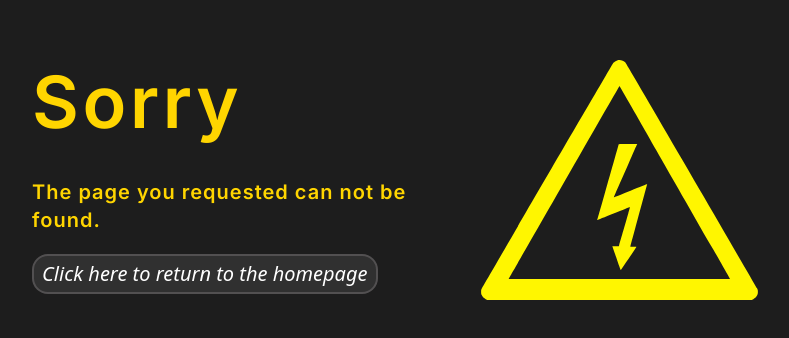
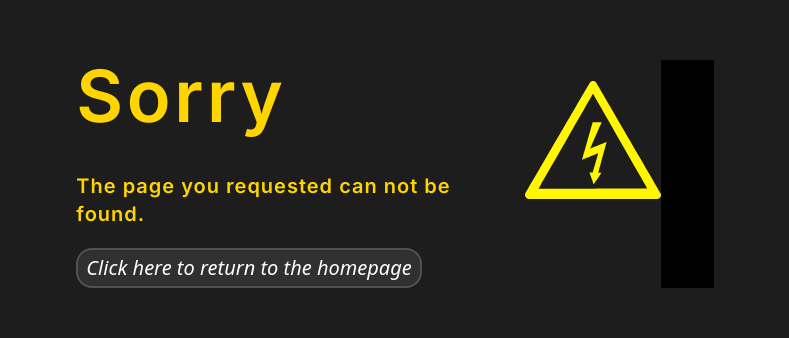
Before and after one commit to joemowed/profile-site, an Angular app in the folder portfolio/: page /page-not-found in a window 1280 px wide. Shown: the part 180-518 px from the top of the page, without its empty margins (245-1034 px from the left). Built offline with nearby package versions, Linux system fonts and the light colour scheme.

Commit message:
Formatting via Prettier, working @apply css classes

```diff
--- a/portfolio/package.json
+++ b/portfolio/package.json
@@ -35,6 +35,7 @@
     "karma-coverage": "~2.2.0",
     "karma-jasmine": "~5.1.0",
     "karma-jasmine-html-reporter": "~2.1.0",
+    "prettier-plugin-tailwindcss": "^0.6.11",
     "typescript": "~5.7.2"
   }
 }
--- a/portfolio/src/app/app.config.ts
+++ b/portfolio/src/app/app.config.ts
@@ -1,8 +1,11 @@
-import { ApplicationConfig, provideZoneChangeDetection } from '@angular/core';
-import { provideRouter } from '@angular/router';
+import { ApplicationConfig, provideZoneChangeDetection } from "@angular/core";
+import { provideRouter } from "@angular/router";
 
-import { routes } from './app.routes';
+import { routes } from "./app.routes";
 
 export const appConfig: ApplicationConfig = {
-  providers: [provideZoneChangeDetection({ eventCoalescing: true }), provideRouter(routes)]
+    providers: [
+        provideZoneChangeDetection({ eventCoalescing: true }),
+        provideRouter(routes),
+    ],
 };
--- a/portfolio/src/app/page-not-found/page-not-found.component.css
+++ b/portfolio/src/app/page-not-found/page-not-found.component.css
@@ -1,9 +1,11 @@
+@import "tailwindcss";
 
 @keyframes slideInFromBottom {
     0% {
         transform: translateY(80%);
         opacity: 0;
     }
+
     100% {
         transform: translateY(0);
         opacity: 1;
@@ -11,6 +13,9 @@
 }
 
 .animateTXT {
-  animation: 1s ease-out     0s 1 slideInFromBottom;
+    animation: 1s ease-out 0s 1 slideInFromBottom;
+}
 
+.testclass {
+    @apply bg-black;
 }
--- a/portfolio/src/app/page-not-found/page-not-found.component.html
+++ b/portfolio/src/app/page-not-found/page-not-found.component.html
@@ -1,25 +1,35 @@
-<div class="m-auto  max-w-4/5 w-fit  mt-[30vh]  flex lg:flex-row flex-col">
+<div class="mx-auto mt-[30vh] flex w-fit max-w-4/5 flex-col lg:flex-row">
     <div class="my-auto lg:mr-[10%]">
         <p
-            class="lg:text-7xl text-5xl mb-10  tracking-wider font-inter font-semibold font text-gold lg:text-left text-center">
-            Sorry</p>
-        <span class="lg:text-xl  tracking-wider font-inter font-semibold font text-gold ">
-            @if(show_attempted_url){
-            <p class="attempted_text">The page
-                <span class="italic font-light"><br>{{attempted_url}}<br></span>
-                can not be found.
-            </p>
-            }
-            @else{
-            <p>The page you requested can not be found.</p>
+            class="font-inter font text-gold mb-10 text-center text-5xl font-semibold tracking-wider lg:text-left lg:text-7xl"
+        >
+            Sorry
+        </p>
+        <span
+            class="font-inter font text-gold font-semibold tracking-wider lg:text-xl"
+        >
+            @if (show_attempted_url) {
+                <p class="attempted_text">
+                    The page
+                    <span class="font-light italic"
+                        ><br />{{ attempted_url }}<br
+                    /></span>
+                    can not be found.
+                </p>
+            } @else {
+                <p>The page you requested can not be found.</p>
             }
         </span>
-        <p routerLink="/home"
-            class="text-white text-xl italic  mt-5 rounded-2xl bg-timber/10 w-fit p-1 select-none px-2 border-timber/20 border-2 text-center hover:text-timber hover:bg-timber/30 active:text-white">
-            Click here
-            to
-            return to the
-            homepage</p>
+        <p
+            routerLink="/home"
+            class="bg-timber/10 border-timber/20 hover:text-timber hover:bg-timber/30 mt-5 w-fit rounded-2xl border-2 p-1 px-2 text-center text-xl text-white italic select-none active:text-white"
+        >
+            Click here to return to the homepage
+        </p>
     </div>
-    <img class="max-h-[30vh] lg:mt-0 mt-10 ml-auto animateTXT" src="page-not-found/shock-warning.svg" />
+    <img
+        class="animateTXT mt-10 ml-auto h-[20vh] w-[17vh] lg:mt-0"
+        src="page-not-found/shock-warning.svg"
+    />
+    <p class="testclass">testme</p>
 </div>
--- a/portfolio/src/index.html
+++ b/portfolio/src/index.html
@@ -1,16 +1,14 @@
 <!doctype html>
 <html lang="en">
-
     <head>
-  <meta charset="utf-8">
+        <meta charset="utf-8" />
         <title>Joe Maloney</title>
-  <base href="/">
-  <meta name="viewport" content="width=device-width, initial-scale=1">
-  <link rel="icon" type="image/x-icon" href="favicon.ico">
+        <base href="/" />
+        <meta name="viewport" content="width=device-width, initial-scale=1" />
+        <link rel="icon" type="image/x-icon" href="favicon.ico" />
     </head>
 
     <body class="bg-eerie">
         <app-root></app-root>
     </body>
-
 </html>
```
Also changed, not shown: portfolio/src/app/app.component.ts (+7 -7 lines), portfolio/src/app/app.routes.ts (+7 -8 lines), portfolio/src/app/home/home.component.ts (+6 -8 lines), portfolio/src/app/page-not-found/page-not-found.component.ts (+10 -10 lines), portfolio/src/app/previous-route.service.ts (+4 -6 lines), portfolio/src/main.ts (+6 -4 lines), portfolio/.prettierrc.json (added), 2 other files (tests, documents, lock files or other folders). Lines whose indentation alone changed are shown as unchanged.
